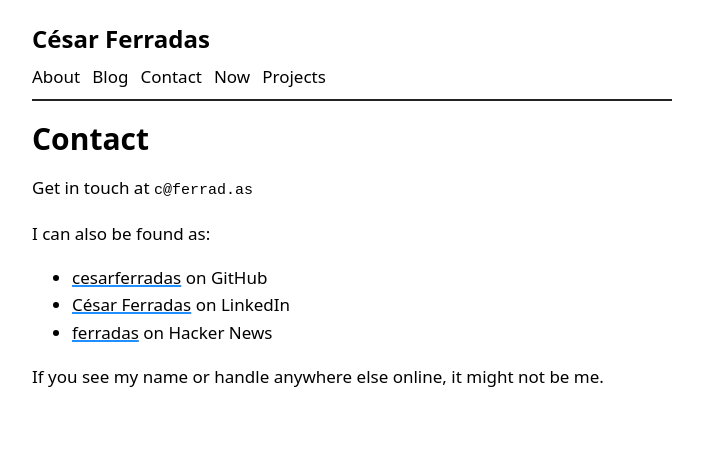
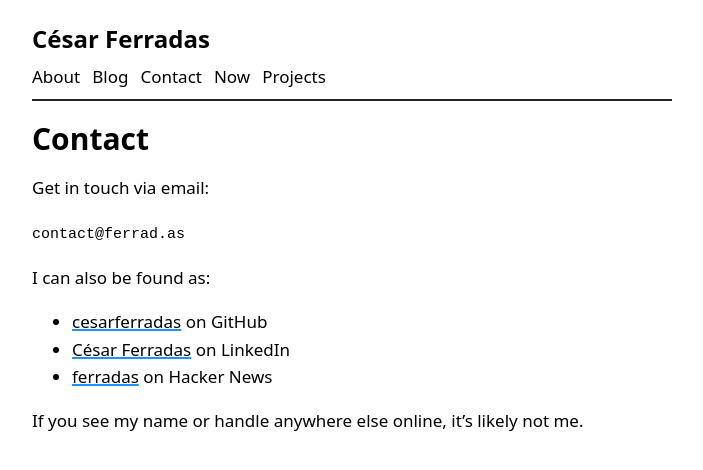
Before and after one commit to cesarferradas/ferrad.as, a Jekyll site: the page built from contact.md, in a window 1280 px wide. Shown: the top 470 px of the page, without its empty margins (288-991 px from the left). Built offline with Jekyll 4.4.1, drawn with Linux system fonts in a browser that asks for light colours.

Commit message:
Update contact

```diff
--- a/contact.md
+++ b/contact.md
@@ -4,18 +4,13 @@
 excerpt: Contact me
 ---
 
-Get in touch at <code>c<span id="emlat"> 'at' </span>ferrad.as</code>
+Get in touch via email:
+
+<code>contact&#x40;<span style="display: none;">nobots</span>ferrad.as</code>
 
 I can also be found as:
 {% for contact in site.author.contacts -%}
 - [{{ contact.handle }}]({{ contact.url }}) on {{ contact.name }}
 {% endfor %}
 
-If you see my name or handle anywhere else online, it might not be me.
-
-<script>
-  (function () {
-    var at = document.getElementById('emlat')
-    at.innerText = '@'
-  })();
-</script>
+If you see my name or handle anywhere else online, it's likely not me.
```
